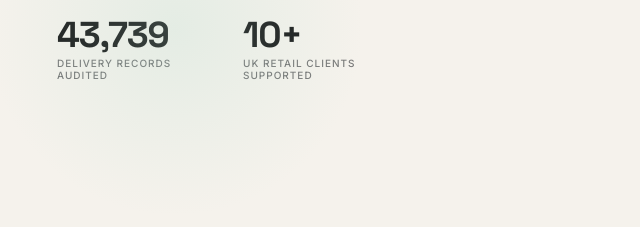
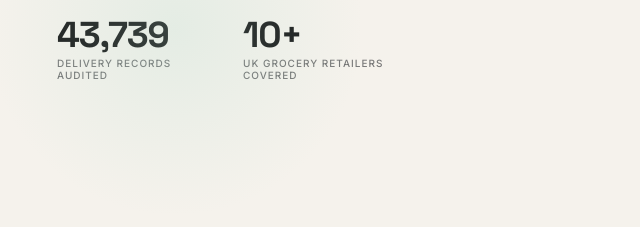
Before and after one commit to neet813/navneet-portfolio, a plain HTML site: page index.html in a window 1280 px wide. Shown: the part 522-749 px from the top of the page, 135-775 px from the left. Drawn offline with Linux system fonts and the light colour scheme; no server answers.

Commit message:
Update index.html

```diff
--- a/index.html
+++ b/index.html
@@ -1109,7 +1109,7 @@
       </div>
       <div class="stat-block">
         <span class="stat-number">10+</span>
-        <span class="stat-label">UK retail clients supported</span>
+        <span class="stat-label">UK grocery retailers covered</span>
       </div>
     </div>
   </div>
```
